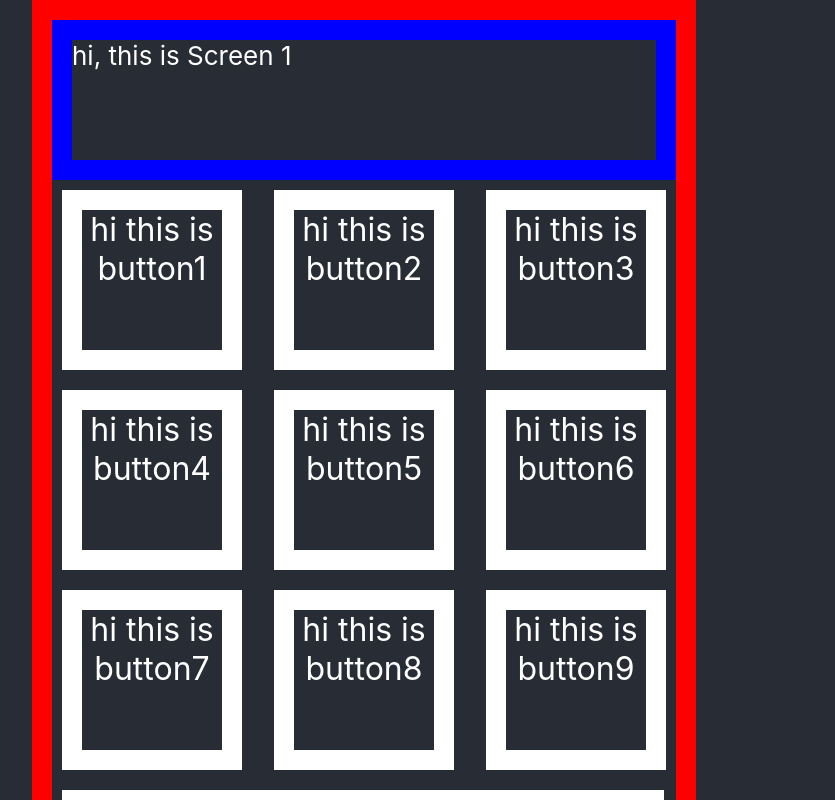
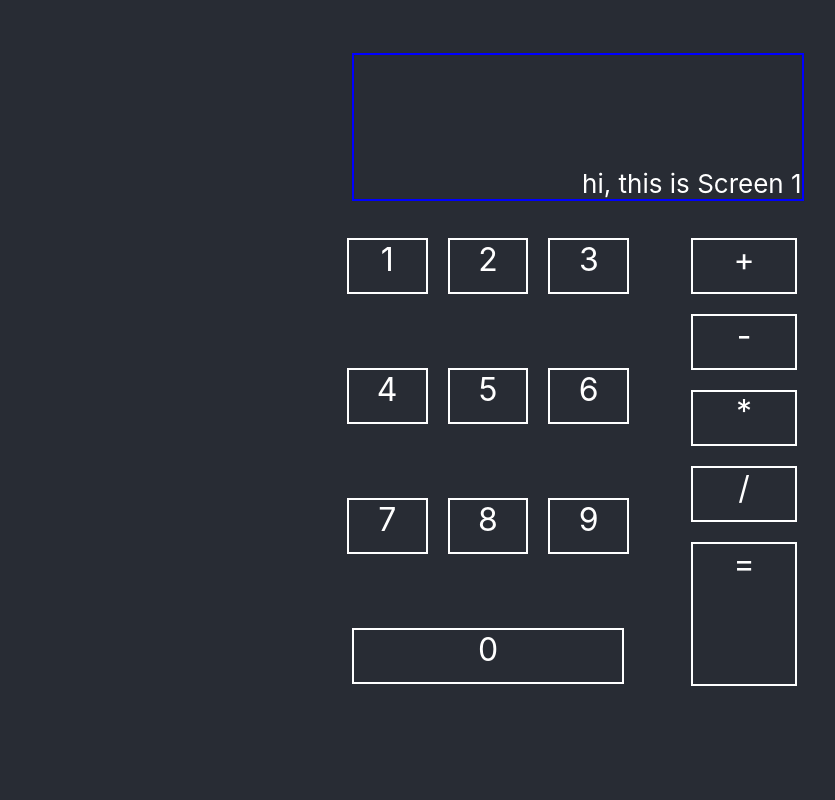
Before and after one commit to ssuyash3000/Calculator-React-Web-App, a React (Create React App) app: page / in a window 1280 px wide. Shown: the top 800 px of the page, without its empty margins (88-923 px from the left). Built offline with nearby package versions, Linux system fonts and the light colour scheme.

Commit message:
added all the required buttons

```diff
--- a/src/App.css
+++ b/src/App.css
@@ -1,15 +1,18 @@
 .App {
   text-align: center;
-  max-height: 1500px;
-  max-width: 1000px;
-  height: max-content;
-  width: 60%;
+  height: 90vh;
+  width: 50vw;
+  flex-shrink: 2;
   display: flex;
-  justify-content: space-between;
-  align-content: flex-start;
+  /*flex-wrap: nowrap;*/
+  flex-direction: row;
+  justify-content: center;
+  align-content: center;
   flex-wrap: wrap;
-  border: red 20px solid;
-
+  /*border: red 20px solid;*/
+  align-items: baseline;
+  position: relative;
+  /*margin: 10px;*/
 }
 
 @media (prefers-reduced-motion: no-preference) {
--- a/src/App.js
+++ b/src/App.js
@@ -2,36 +2,17 @@ import { useState } from 'react';
 import './App.css';
 import Buttonofcalc from './Buttonofcalc';
 import Screen from "./Screen";
+import Operators from "./Operators";
+import NumberButtons from "./NumberButtons";
 function App() {
-  const [array, setState] = useState([]);
-  for(let i = 0; i < 9; i++)
-    array.push(i + 1);
+
   return (
     <div className="App">
-      <Screen/>
-      {
-        array.map((num)=>{
-          return (
-            <Buttonofcalc
-            key={num}
-            numofbutton={num}
-            />
-          );
-        })
-      }
-      <Buttonofcalc
-          key={0}
-          numofbutton={0}
-          style={styles.buttonZero}
-      />
+        <Screen/>
+        <NumberButtons/>
+        <Operators/>
     </div>
   );
 }
-const styles = {
-  buttonZero: {
-    width:'90%',
-    maxWidth:'90%',
 
-  }
-}
 export default App;
--- a/src/Buttonofcalc.css
+++ b/src/Buttonofcalc.css
@@ -2,9 +2,12 @@
     text-align: center;
     font-size: xx-large;
 
-    height: 140px;
-    width: 140px;
-    border: white 20px solid;
+    height: 10%;
+    width: 20%;
+    border: white 2px solid;
 
     margin: 10px;
   }
+.button:hover {
+    cursor:pointer;
+}
--- a/src/Buttonofcalc.js
+++ b/src/Buttonofcalc.js
@@ -4,8 +4,7 @@ function Buttonofcalc(props) {
     const {numofbutton, style} = props;
     return (
       <div className="button"style={style}>
-        hi this is button
-        {numofbutton}
+          {`${numofbutton}`}
 
       </div>
     );
--- /dev/null
+++ b/src/NumberButtons.js
@@ -0,0 +1,47 @@
+import Buttonofcalc from "./Buttonofcalc";
+import {useState} from "react";
+
+function NumberButtons(props) {
+    const [array, setState] = useState([]);
+    for(let i = 0; i < 9; i++)
+        array.push(i + 1);
+    return (
+        <div style={styles.div}>
+        {
+            array.map((num)=>{
+                return (
+                    <Buttonofcalc
+                        key={num}
+                        numofbutton={num}
+                    />
+                );
+            })
+        }
+        <Buttonofcalc
+            key={0}
+            numofbutton={0}
+            style={styles.buttonZero}
+        />
+
+        </div>
+    );
+
+}
+const styles = {
+    div:{
+        display:'flex',
+        flexOrder:'row',
+        flexWrap:'wrap',
+        justifyContent: 'center',
+        // border:'yellow 2px solid',
+        width: '60%',
+        height: '65vh',
+        alignItems: 'center',
+    },
+    buttonZero: {
+        width:'70%',
+        maxWidth:'90%',
+        height: '10%',
+    }
+}
+export default NumberButtons;
--- /dev/null
+++ b/src/Operators.css
@@ -0,0 +1,11 @@
+.operator{
+    /*border: darkviolet  solid;*/
+    /*display: none;*/
+    /*width: 60%;*/
+    height: 65vh;
+    width: 20%;
+    display: flex;
+    flex-direction:column ;
+    position: relative;
+    align-items: center
+}
--- /dev/null
+++ b/src/Operators.js
@@ -0,0 +1,47 @@
+
+import './Operators.css';
+import Buttonofcalc from "./Buttonofcalc";
+function Operators(props) {
+
+    return (
+        <div className='operator'>
+            <Buttonofcalc
+                style={styles.button}
+                numofbutton={'+'}
+                key={'+'}
+            />
+            <Buttonofcalc
+                style={styles.button}
+                numofbutton={'-'}
+                key={'-'}
+            />
+            <Buttonofcalc
+                style={styles.button}
+                numofbutton={'*'}
+                key={'*'}
+            />
+            <Buttonofcalc
+                style={styles.button}
+                numofbutton={'/'}
+                key={'/'}
+            />
+            <Buttonofcalc
+                style={styles.buttonEqual}
+                numofbutton={'='}
+                key={'='}
+            />
+        </div>
+
+    );
+}
+const styles = {
+    button:{
+        width: '80%',
+
+    },
+    buttonEqual:{
+        width: '80%',
+        height: '27%'
+    }
+}
+export default Operators;
--- a/src/screen.css
+++ b/src/screen.css
@@ -1,11 +1,14 @@
 .screen {
-    text-align: center;
+    text-align: left;
 
-    height: 120px;
-    width: 100%;
+    height: 20%;
+    width: 70%;
     display: flex;
-
+    align-content: flex-end;
+    justify-content: flex-end;
+    align-items: center;
     flex-wrap: wrap;
-    border: blue 20px solid;
+    border: blue 2px solid;
+    margin-left: 8%;
 
 }
```
